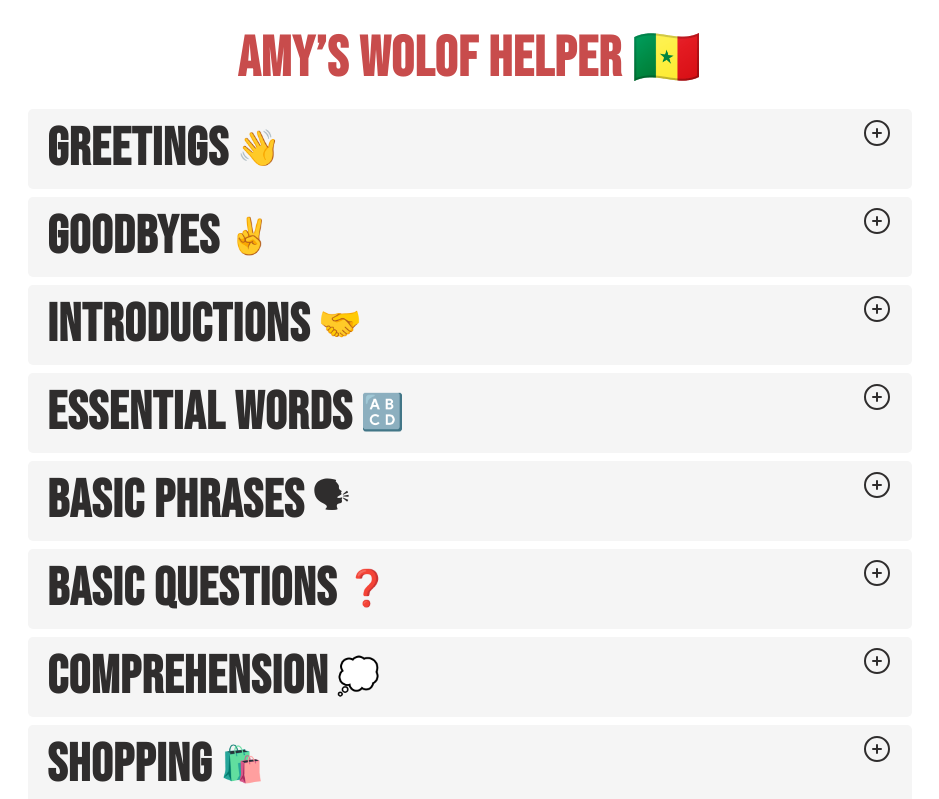
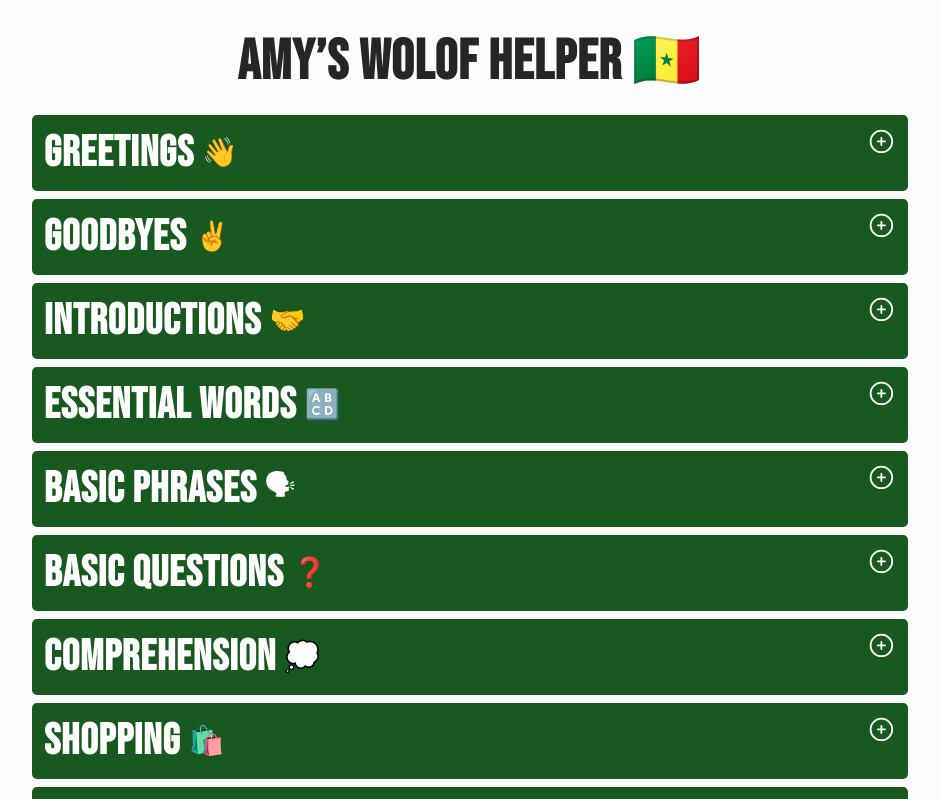
Before and after one commit to amylopezdev/Wolof-Helper, a React (Vite) app: page / in a window 1280 px wide. Shown: the top 799 px of the page, without its empty margins (170-1109 px from the left). Built offline with nearby package versions, Linux system fonts and the light colour scheme.

Commit message:
change styles

```diff
--- a/src/index.css
+++ b/src/index.css
@@ -1,20 +1,25 @@
 @import url("https://fonts.googleapis.com/css2?family=Bebas+Neue&display=swap");
 
 :root {
-  --title-font-size: 3rem;
-  --category-title-font-size: 1.8rem;
+  --title-font-size: 2.5rem;
+  --category-title-font-size: 1.5rem;
   --button-category-font-size: 1.6rem;
-  --wolof-phrase-font-size: 2rem;
-  --english-phrase-font-size: 1.4rem;
+  --wolof-phrase-font-size: 1.5rem;
+  --english-phrase-font-size: 1.3rem;
+  --green: hsl(120, 100%, 25%);
+  --background-color: hsl(0, 0%, 99%);
+  --text-color: hsl(0, 0%, 15%);
+  --phrase-even-background-color: hsl(0, 0%, 98%);
+  --phrase-odd-background-color: hsl(0, 0%, 95%);
 }
 
 @media screen and (min-width: 800px) {
   :root {
     --title-font-size: 3.5rem;
-    --category-title-font-size: 2.2rem;
-    --button-category-font-size: 2rem;
-    --wolof-phrase-font-size: 2.5rem;
-    --english-phrase-font-size: 1.5rem;
+    --category-title-font-size: 1.8rem;
+    --button-category-font-size: 1.8rem;
+    --wolof-phrase-font-size: 1.8rem;
+    --english-phrase-font-size: 1.6rem;
   }
 }
 
@@ -25,37 +30,54 @@
 }
 
 body {
-  padding: 1.5rem .5rem;
+  padding: 1.7rem 0.75rem;
   max-width: 900px;
   margin: 0 auto;
-  background-color: hsl(0, 0%, 100%);
-  color: hsl(0, 2%, 18%);
+  background-color: var(--background-color);
+  color: var(--text-color);
   font-family: "Bebas Neue", sans-serif;
+  font-size: 1.2rem;
   letter-spacing: 1px;
+}
+
+.error {
+  color: hsl(0, 90%, 49%);
 }
 
 .title {
   font-size: var(--title-font-size);
-  margin-bottom: 1rem;
-  color: hsl(0, 53%, 54%);
+  margin-bottom: 1.2rem;
   text-align: center;
 }
 
+.section {
+  margin: 0.5rem 0;
+  border-radius: 5px;
+}
+
 .category {
+  border-radius: 5px;
   display: flex;
   justify-content: space-between;
   align-items: flex-start;
   cursor: pointer;
+  background-color: hsl(127, 59%, 22%);
+  color: white;
 }
 
 .category-title {
+  font-size: var(--category-title-font-size);
   display: flex;
   align-items: center;
-  font-size: var(--category-title-font-size);
+}
+
+.category-title,
+.category-button {
+  padding: 0.75rem;
 }
 
 .category-title h2 {
-  margin-right: .5rem;
+  margin-right: 0.5rem;
 }
 
 .category-button {
@@ -65,22 +87,41 @@ body {
   margin-left: 1rem;
 }
 
-.section {
-  background-color: hsl(0, 0%, 96%);
+.phrase {
+  padding: 0.75rem 1rem;
+  border-radius: 5px;
   margin: .5rem 0;
-  padding: .5rem 1.2rem;
-  border-radius: 5px;
 }
 
-.phrase {
-  padding: 0.4rem 0;
+.phrase:nth-of-type(odd) {
+  background-color: var(--phrase-odd-background-color);
+}
+
+.phrase:nth-of-type(even) {
+  background-color: var(--phrase-even-background-color);
+}
+
+.category-name {
+  color: hsl(0, 0%, 45%);
+  font-size: 1rem;
 }
 
 .wolof-phrase {
   font-size: var(--wolof-phrase-font-size);
-  color: hsl(120, 100%, 25%);
+  color: var(--green);
 }
 
 .english-phrase {
   font-size: var(--english-phrase-font-size);
 }
+
+.search-input {
+  border: solid 1.5px var(--text-color);
+  border-radius: 100px;
+  padding: 1rem;
+  height: 60px;
+  width: 100%;
+  font-family: inherit;
+  font-size: 1.4rem;
+  margin-bottom: 1rem;
+}
```
